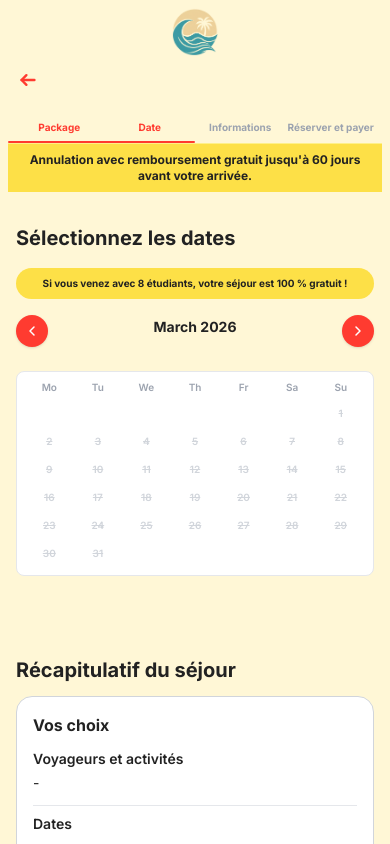
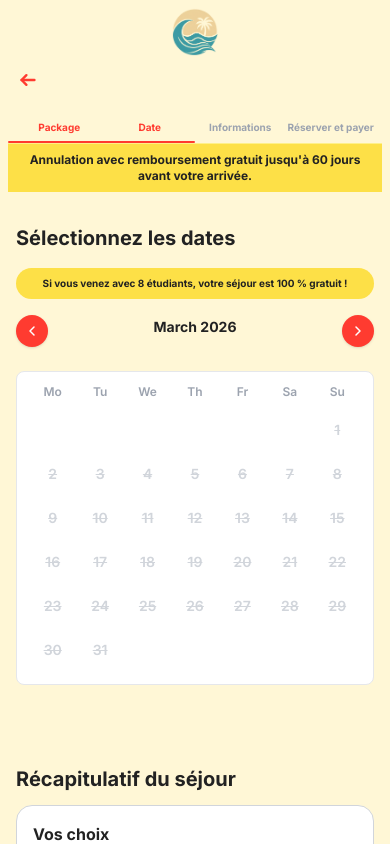
Before and after one commit to hentory10/driftline_checkout, a Next.js app: page /checkout/2-dates in a window 390 px wide. Shown: the top 844 px of the page. Built offline with nearby package versions, Linux system fonts and the light colour scheme; no server answers; the database is empty.

Commit message:
fix: increase mobile calendar cell size for better readability

```diff
--- a/app/checkout/2-dates/page.tsx
+++ b/app/checkout/2-dates/page.tsx
@@ -190,9 +190,9 @@ export default function DateStep() {
                     ? [{ matrix: leftMatrix, month: leftMonth }]
                     : [{ matrix: leftMatrix, month: leftMonth }, { matrix: rightMatrix, month: rightMonth }]
                   ).map(({ matrix, month }, idx) => (
-                    <div key={idx} className="bg-white rounded-lg p-2 sm:p-4 border flex-1 min-w-0">
-                      <div className="grid grid-cols-7 text-center text-gray-400 mb-1 text-[10px] sm:text-sm md:text-base lg:text-lg font-semibold">
-                        {['Mo', 'Tu', 'We', 'Th', 'Fr', 'Sa', 'Su'].map((d, i) => <div key={i} className="px-0.5 sm:px-1">{d}</div>)}
+                    <div key={idx} className="bg-white rounded-lg p-3 sm:p-4 border flex-1 min-w-0">
+                      <div className="grid grid-cols-7 text-center text-gray-400 mb-2 text-xs sm:text-sm md:text-base lg:text-lg font-semibold">
+                        {['Mo', 'Tu', 'We', 'Th', 'Fr', 'Sa', 'Su'].map((d, i) => <div key={i} className="px-1 sm:px-1">{d}</div>)}
                       </div>
                       {matrix.map((week, wi) => (
                         <div key={wi} className="grid grid-cols-7 text-center">
@@ -214,7 +214,7 @@ export default function DateStep() {
                               <button
                                 key={di}
                                 type="button"
-                                className={`w-6 h-6 sm:w-8 sm:h-8 md:w-9 md:h-9 rounded-full mx-auto my-0.5 sm:my-1 text-[10px] sm:text-sm font-semibold transition-all
+                                className={`w-9 h-9 sm:w-9 sm:h-9 md:w-10 md:h-10 rounded-full mx-auto my-1 sm:my-1 text-sm sm:text-sm font-semibold transition-all
                                   ${!isCurrentMonth ? 'invisible' : ''}
                                   ${isUnavailable && isCurrentMonth ? 'text-gray-300 cursor-not-allowed' : ''}
                                   ${isUnavailable && isCurrentMonth ? 'line-through' : ''}
```
Also changed, not shown: 1 other file (tests, documents, lock files or other folders).
